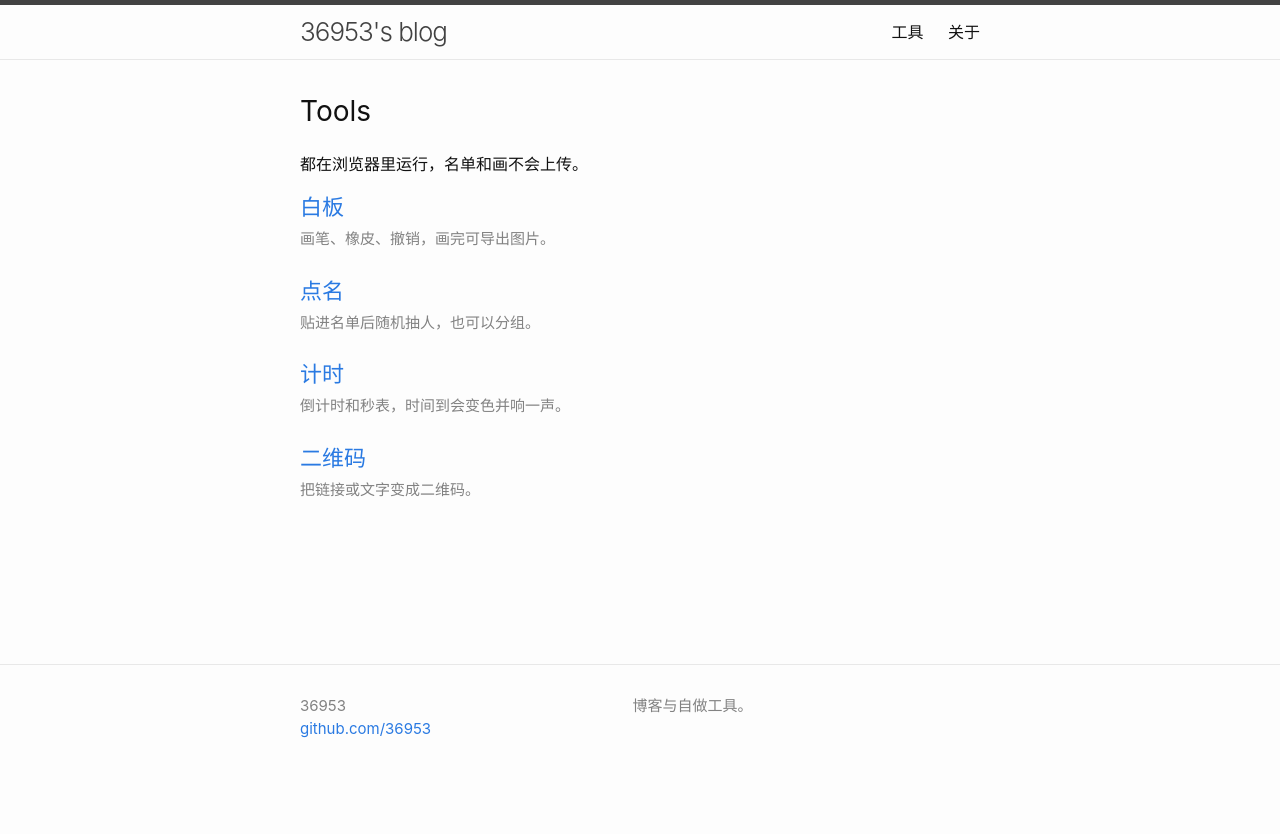
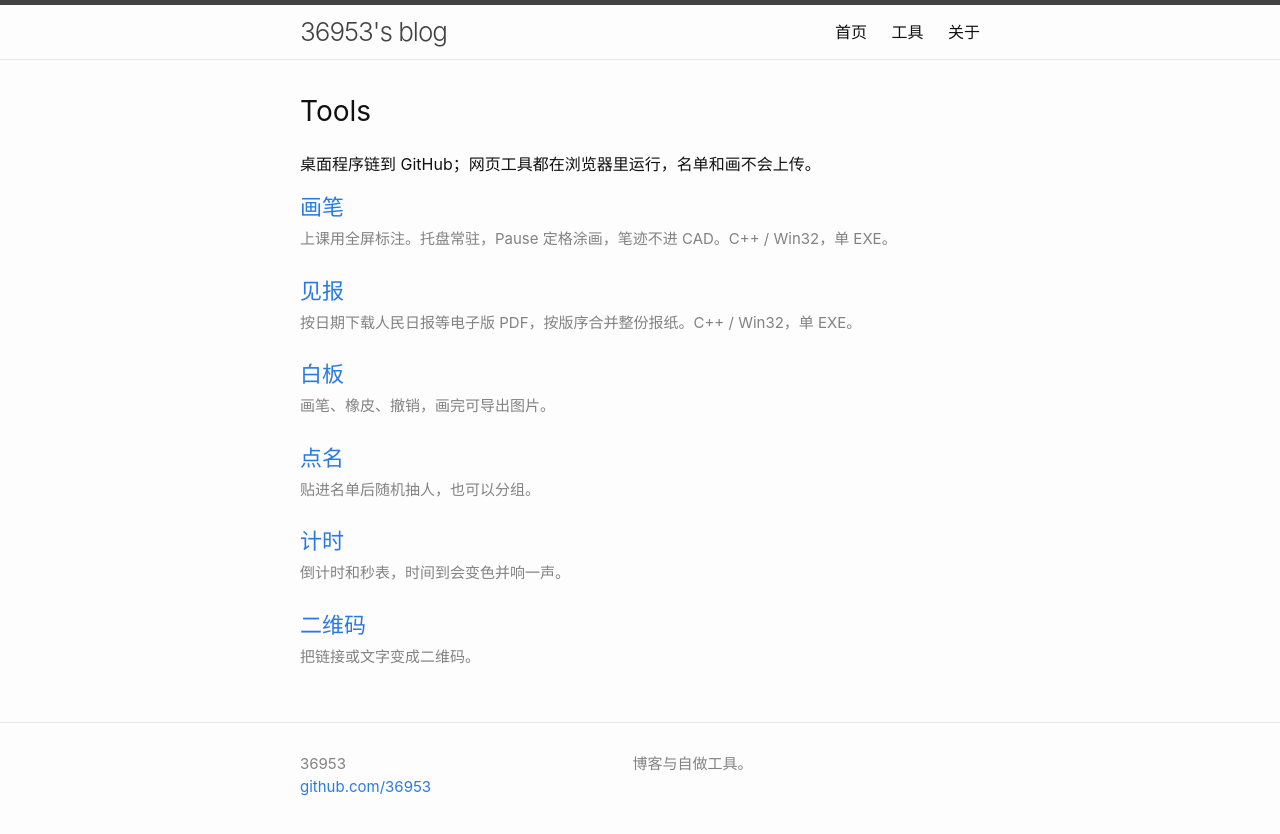
Before and after one commit to 36953/36953.github.io, a plain HTML site: page tools/index.html in a window 1280 px wide. Before the commit the page ends 800 px from the top, so only its background shows below. Drawn offline with Linux system fonts and the light colour scheme.

Commit message:
Add home nav and link desktop tools.
Put 首页 in the header, and list huabi and jianbao with the browser tools.

```diff
--- a/tools/index.html
+++ b/tools/index.html
@@ -12,6 +12,7 @@
       <div class="wrapper">
         <a class="site-title" rel="author" href="/">36953's blog</a>
         <nav class="site-nav" aria-label="主导航">
+          <a class="page-link" href="/">首页</a>
           <a class="page-link" href="/tools/" aria-current="page">工具</a>
           <a class="page-link" href="/about/">关于</a>
         </nav>
@@ -21,8 +22,16 @@
     <main class="page-content" aria-label="内容">
       <div class="wrapper">
         <h1 class="page-heading">Tools</h1>
-        <p>都在浏览器里运行，名单和画不会上传。</p>
+        <p>桌面程序链到 GitHub；网页工具都在浏览器里运行，名单和画不会上传。</p>
         <ul class="tool-list">
+          <li>
+            <a class="tool-link" href="https://github.com/36953/huabi">画笔</a>
+            <p class="tool-desc">上课用全屏标注。托盘常驻，Pause 定格涂画，笔迹不进 CAD。C++ / Win32，单 EXE。</p>
+          </li>
+          <li>
+            <a class="tool-link" href="https://github.com/36953/jianbao">见报</a>
+            <p class="tool-desc">按日期下载人民日报等电子版 PDF，按版序合并整份报纸。C++ / Win32，单 EXE。</p>
+          </li>
           <li>
             <a class="tool-link" href="/tools/whiteboard/">白板</a>
             <p class="tool-desc">画笔、橡皮、撤销，画完可导出图片。</p>
```
Also changed, not shown: about/index.html (+1 -0 lines), index.html (+9 -0 lines), posts/teaching-notes.html (+1 -0 lines), posts/welcome.html (+1 -0 lines), tools/qrcode/index.html (+1 -0 lines), tools/rollcall/index.html (+1 -0 lines), tools/timer/index.html (+1 -0 lines), tools/whiteboard/index.html (+1 -0 lines).
